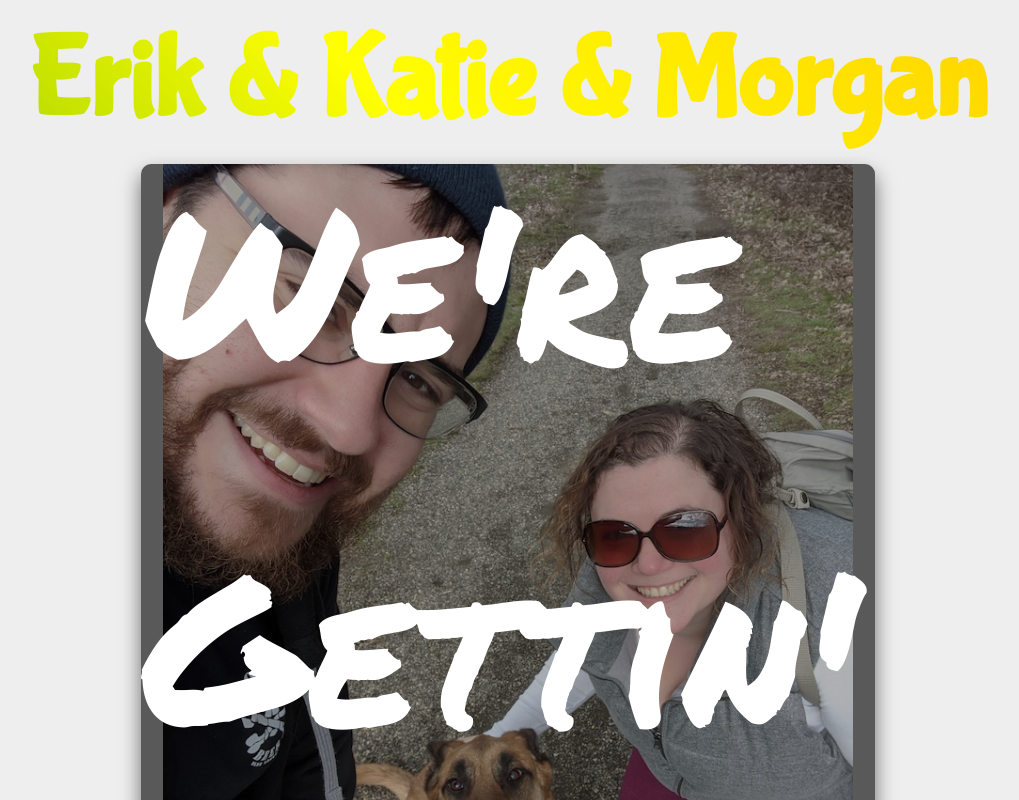
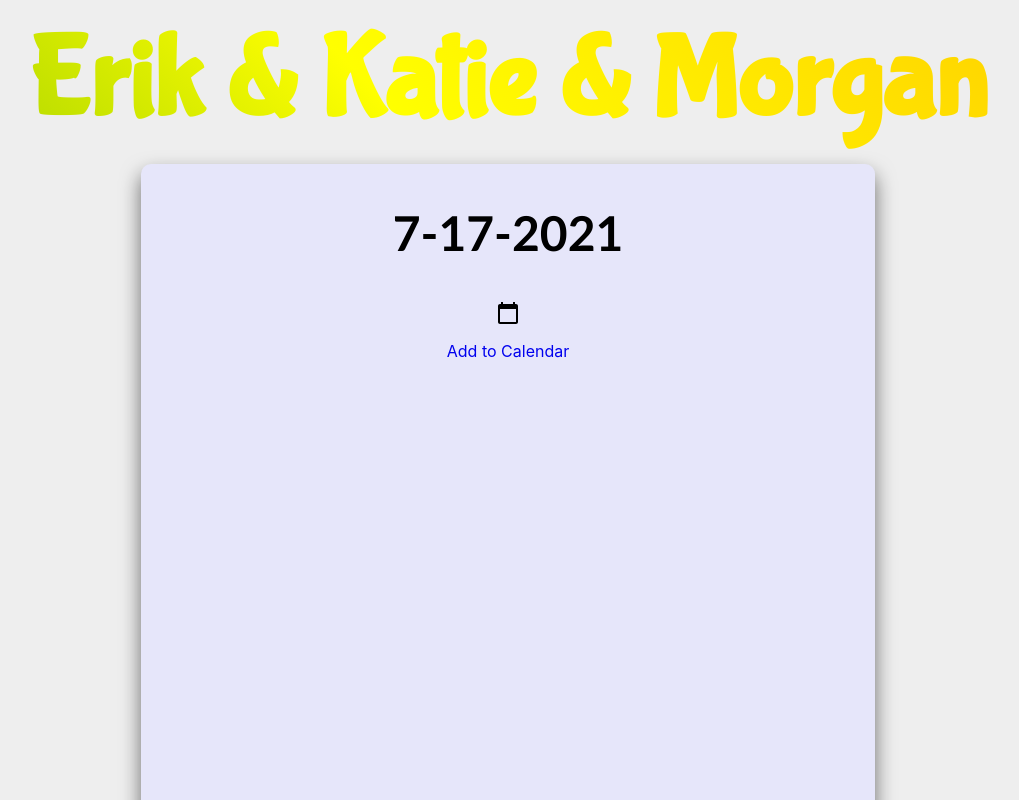
Before and after one commit to ErikBean/nextjs-hitch, a Next.js app: page / in a window 1280 px wide. Shown: the top 800 px of the page, without its empty margins (132-1151 px from the left). Built offline with nearby package versions, Linux system fonts and the light colour scheme.

Commit message:
gcal link

```diff
--- a/pages/index.js
+++ b/pages/index.js
@@ -2,8 +2,8 @@ import Head from 'next/head';
 import { useState } from 'react';
 
 export default function Home() {
-  const [isFlipped, setIsFlipped] = useState(false);
-  const flipCard = () => setIsFlipped(!isFlipped);
+  const [isFlipped, setIsFlipped] = useState(true);
+  const flipCard = () => {}; //setIsFlipped(!isFlipped);
   return (
     <div className="container">
       <Head>
@@ -39,7 +39,24 @@ export default function Home() {
               </svg>
             </figure>
             <figure className="card-face card-back">
-              <time dateTime="2021-07-17">7-17-2021</time>
+              <h2 className="date">
+                <time dateTime="2021-07-17">7-17-2021</time>
+              </h2>
+              <a
+                className="calendar-link"
+                href="http://www.google.com/calendar/event?action=TEMPLATE&text=Katie%20Erik%20Wedding&dates=20210717T200000Z/20210717T290000Z&details=Event%20Details%20TBD&location=3906%20Lewis%20River%20Rd%2C%20Woodland%2C%20WA%2098674"
+              >
+                <svg
+                  xmlns="http://www.w3.org/2000/svg"
+                  height="24"
+                  width="24"
+                  viewBox="0 0 24 24"
+                >
+                  <path d="M0 0h24v24H0z" fill="none" />
+                  <path d="M20 3h-1V1h-2v2H7V1H5v2H4c-1.1 0-2 .9-2 2v16c0 1.1.9 2 2 2h16c1.1 0 2-.9 2-2V5c0-1.1-.9-2-2-2zm0 18H4V8h16v13z" />
+                </svg>
+                <p>Add to Calendar</p>
+              </a>
             </figure>
           </section>
         </main>
@@ -102,6 +119,25 @@ export default function Home() {
         .card-back {
           background: lavender;
           transform: rotateY(180deg);
+          display: flex;
+          flex-direction: column;
+          align-items: center;
+        }
+        .shout-out {
+          display: flex;
+          flex-direction: column;
+          align-self: center;
+          justify-content: space-between;
+          background-image: linear-gradient(
+              rgba(0, 0, 0, 0.3),
+              rgba(0, 0, 0, 0.3)
+            ),
+            url('/ErikKatieMorgan.jpg');
+          background-repeat: no-repeat;
+          background-size: contain;
+          background-position: center;
+          color: white;
+          font-family: 'Permanent Marker', cursive;
         }
         .title {
           align-self: center;
@@ -126,21 +162,17 @@ export default function Home() {
           );
           animation: rainbow 8s ease infinite;
         }
-        .shout-out {
+        .date {
+          display: flex;
+          justify-content: center;
+          font-size: 48px;
+          font-family: 'Trebuchet MS', Helvetica, sans-serif;
+        }
+        .calendar-link {
           display: flex;
           flex-direction: column;
-          align-self: center;
-          justify-content: space-between;
-          background-image: linear-gradient(
-              rgba(0, 0, 0, 0.3),
-              rgba(0, 0, 0, 0.3)
-            ),
-            url('/ErikKatieMorgan.jpg');
-          background-repeat: no-repeat;
-          background-size: contain;
-          background-position: center;
-          color: white;
-          font-family: 'Permanent Marker', cursive;
+          align-items: center;
+          text-decoration: none;
         }
       `}</style>
 
```
